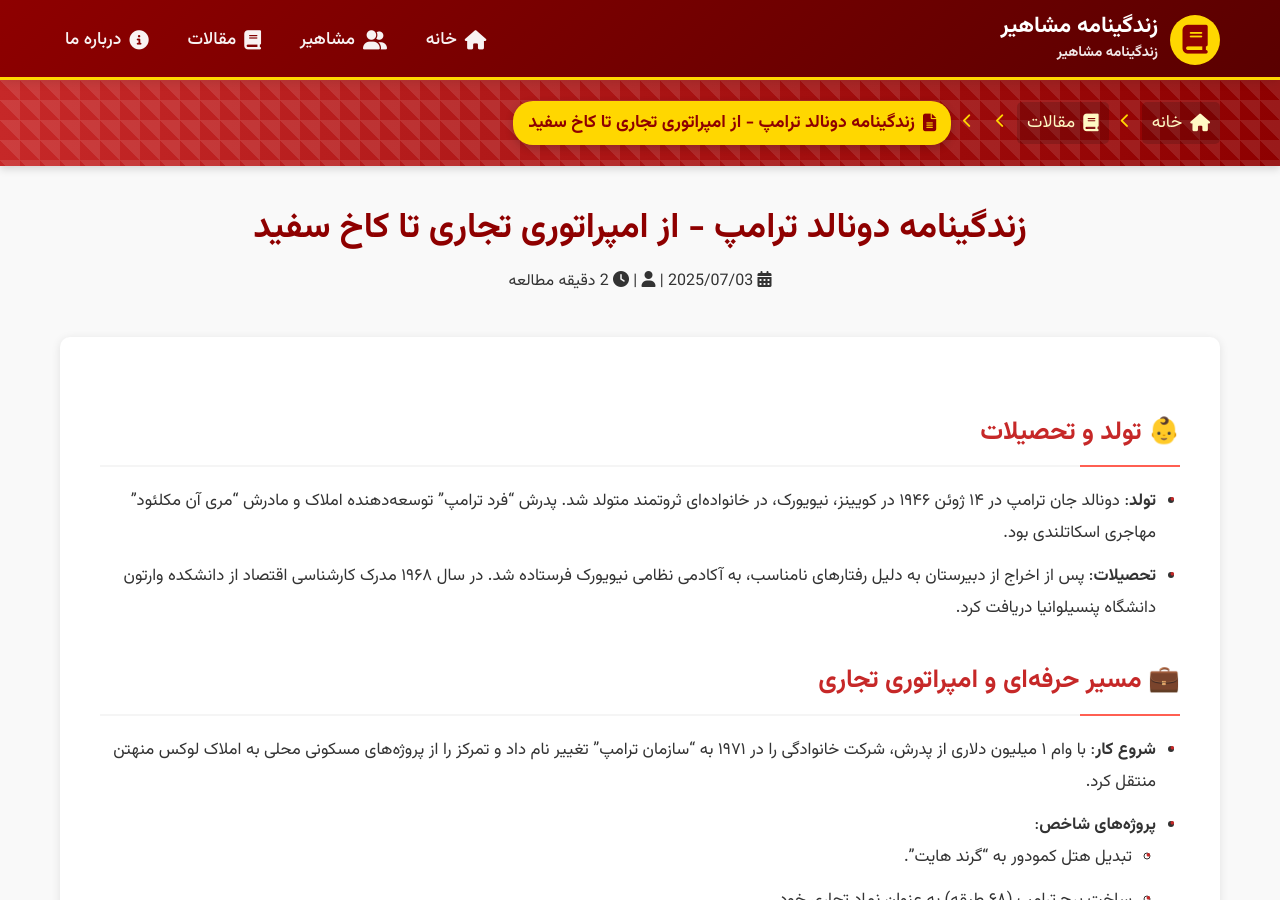
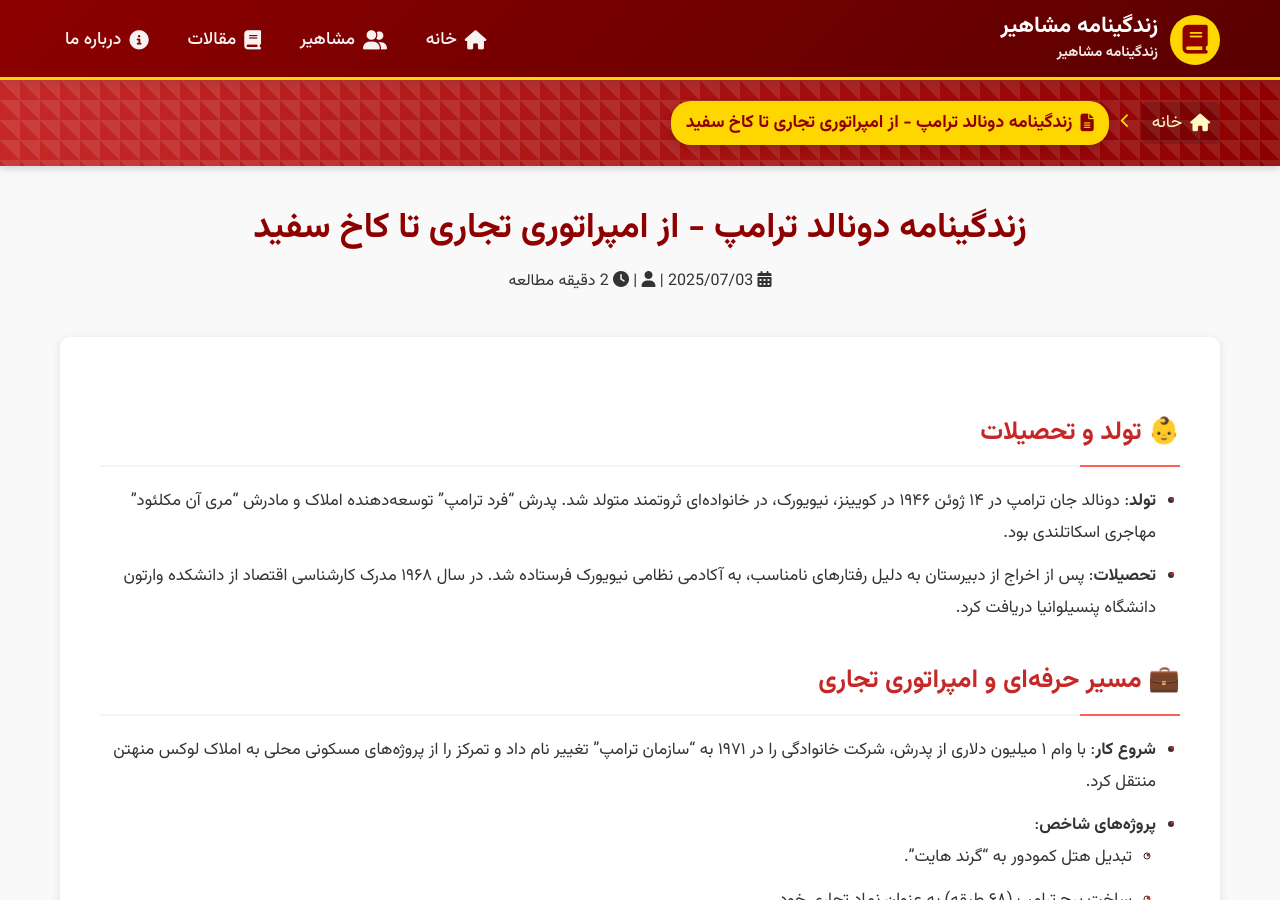
Before and after one commit to darkblog/darkblog.github.io, a Jekyll site: the page built from _posts/2025-7-3-41.md, in a window 1280 px wide and 900 px high. Built offline with Jekyll 4.4.1, drawn with Linux system fonts in a browser that asks for light colours.

Commit message:
Update post.html

```diff
--- a/_layouts/post.html
+++ b/_layouts/post.html
@@ -714,15 +714,6 @@
                 <div class="breadcrumb-divider">
                     <i class="fas fa-chevron-left"></i>
                 </div>
-                <div class="breadcrumb-item">
-                    <a href="#"><i class="fas fa-book"></i> مقالات</a>
-                </div>
-                <div class="breadcrumb-divider">
-                    <i class="fas fa-chevron-left"></i>
-                </div>
-                <div class="breadcrumb-divider">
-                    <i class="fas fa-chevron-left"></i>
-                </div>
                 <div class="breadcrumb-current">
                     <i class="fas fa-file-alt"></i> {{ page.title }}
                 </div>
```
